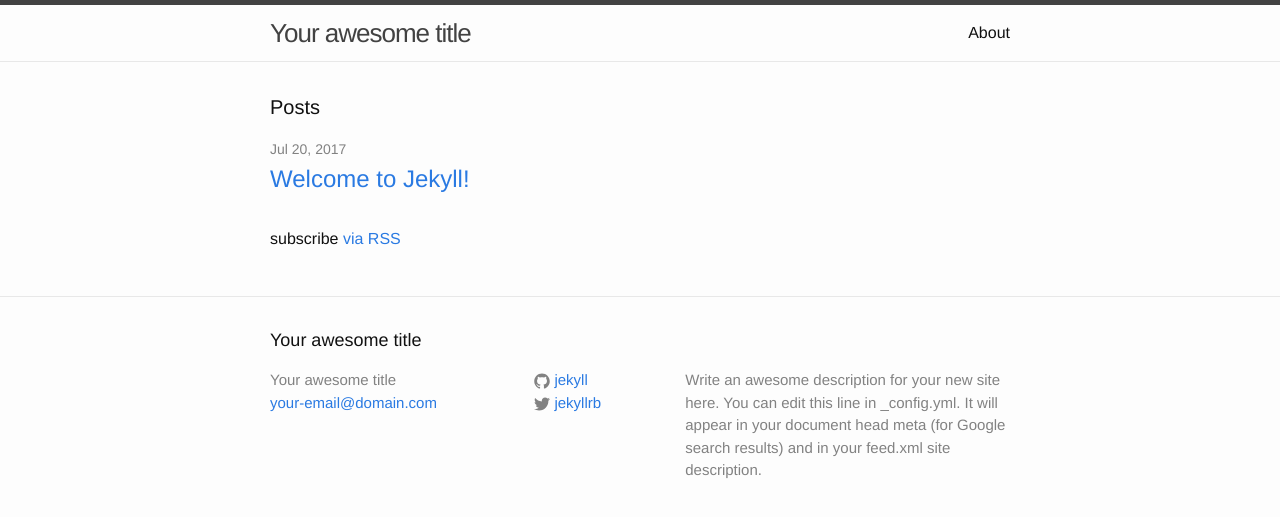
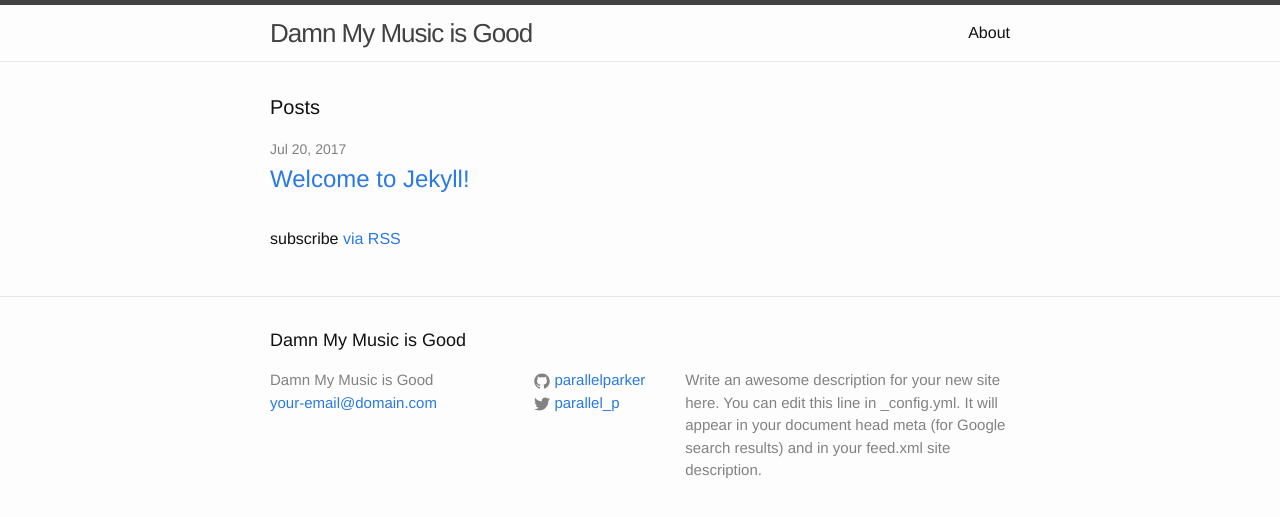
Before and after one commit to andrewaganad/parallelparker.github.io, a Jekyll site: the page built from index.html, in a window 1280 px wide. Shown: the top 517 px of the page. Built offline with Jekyll 4.4.1, drawn with Linux system fonts in a browser that asks for light colours.

Commit message:
Update _config.yml

```diff
--- a/_config.yml
+++ b/_config.yml
@@ -6,7 +6,7 @@
 # 'jekyll serve'. If you change this file, please restart the server process.
 
 # Site settings
-title: Your awesome title
+title: Damn My Music is Good
 email: your-email@domain.com
 description: > # this means to ignore newlines until "baseurl:"
   Write an awesome description for your new site here. You can edit this
@@ -14,8 +14,8 @@ description: > # this means to ignore newlines until "baseurl:"
   Google search results) and in your feed.xml site description.
 baseurl: "" # the subpath of your site, e.g. /blog
 url: "http://yourdomain.com" # the base hostname & protocol for your site
-twitter_username: jekyllrb
-github_username:  jekyll
+twitter_username: parallel_p
+github_username:  parallelparker
 
 # Build settings
 markdown: kramdown
```
